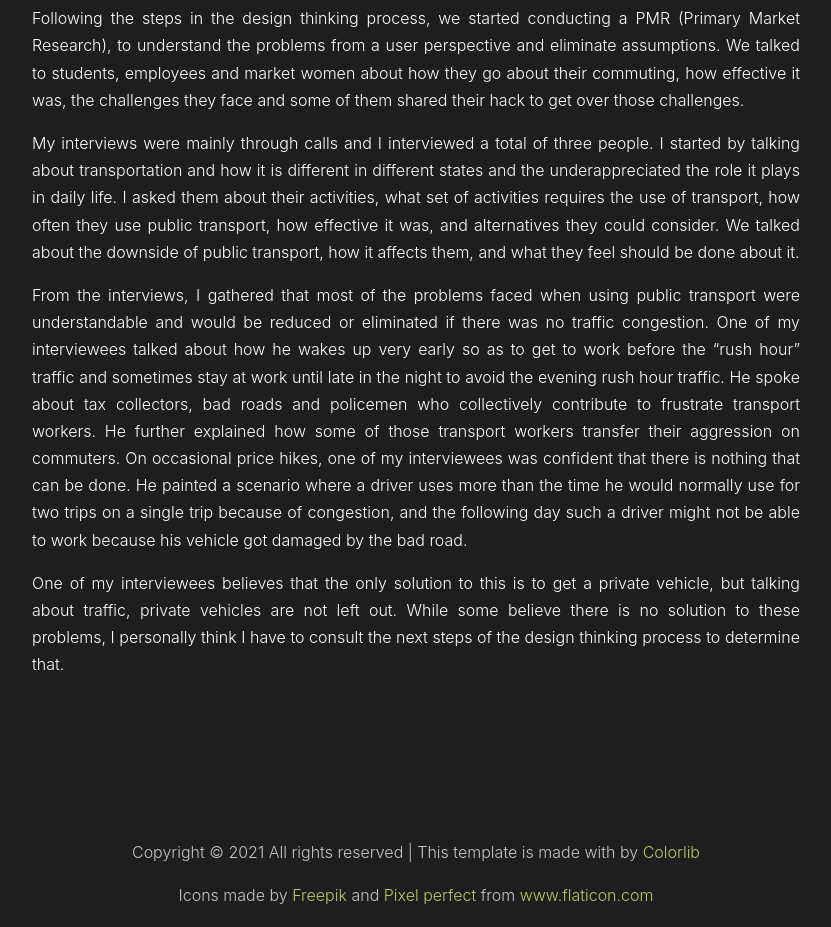
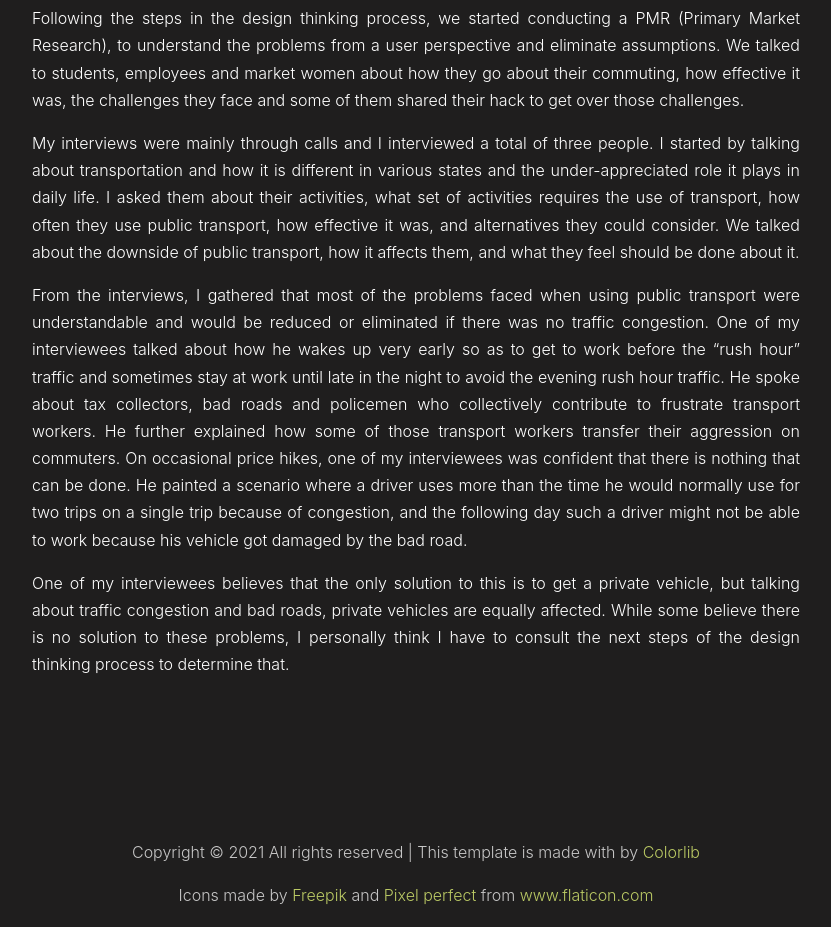
Before and after one commit to Yinkash100/yinkash_resume, a plain HTML site: page blog/city-transport-pmr.html in a window 1280 px wide. Shown: the part 1640-2567 px from the top of the page, without its empty margins (224-1055 px from the left). Drawn offline with nearby package versions, Linux system fonts and the light colour scheme; files whose address does not match are found by name.

Commit message:
Edited my PMR bloPMR blog

```diff
--- a/blog/city-transport-pmr.html
+++ b/blog/city-transport-pmr.html
@@ -1,14 +1,14 @@
 <!DOCTYPE html>
 <html lang="en">
   <head>
-    <title>Adeyinka Adebiyi - Fullstack Developer Resume</title>
+    <title>City Transport - A PMR on users of public transport in Nigeria</title>
     <meta charset="utf-8" />
     <meta
       name="viewport"
       content="width=device-width, initial-scale=1, shrink-to-fit=no"
     />
-    <meta name="description" content="Adebiyi Adeyinka (Yinkash yinkash1000@gmail.com) Resume. This website showcase my profile, portfolio and a link to contact me. A software engineer, frontend developer, FUTA student."/>
-    <meta name="keywords" content="Adeyinka Adebiyi, yinkash100@gmail.com, software engineer, FUTA, yinkash">
+    <meta name="description" content="A report of a learning project on design thinking. The aim of this report is to communicate the process and outcome of the processes and outcome of the define stage of the design thinking process"/>
+    <meta name="keywords" content="City Transport, Nigeria, IFA Innoate for Africa, Design Thinking, Design Process, PMR primary market research">
     <link rel="stylesheet" href="../css/animate.css" />
     <link rel="stylesheet" href="../css/flexslider.css" />
     <link rel="stylesheet" href="../css/bootstrap.css" />
@@ -112,13 +112,13 @@
         </div>
         <p>Following the steps in the design thinking process, we started conducting a PMR (Primary Market Research), to understand the problems from a user perspective and eliminate assumptions. We talked to students, employees and market women about how they go about their commuting, how effective it was, the challenges they face and some of them shared their hack to get over those challenges. </p>
         <p>
-          My interviews were mainly through calls and I interviewed a total of three people. I started by talking about transportation and how it is different in different states and the underappreciated the role it plays in daily life. I asked them about their activities, what set of activities requires the use of transport, how often they use public transport, how effective it was, and alternatives they could consider. We talked about the downside of public transport, how it affects them, and what they feel should be done about it.
+          My interviews were mainly through calls and I interviewed a total of three people. I started by talking about transportation and how it is different in various states and the under-appreciated role it plays in daily life. I asked them about their activities, what set of activities requires the use of transport, how often they use public transport, how effective it was, and alternatives they could consider. We talked about the downside of public transport, how it affects them, and what they feel should be done about it.
         </p>
         <p>
           From the interviews, I gathered that most of the problems faced when using public transport were understandable and would be reduced or eliminated if there was no traffic congestion. One of my interviewees talked about how he wakes up very early so as to get to work before the “rush hour” traffic and sometimes stay at work until late in the night to avoid the evening rush hour traffic. He spoke about tax collectors, bad roads and policemen who collectively contribute to frustrate transport workers. He further explained how some of those transport workers transfer their aggression on commuters. On occasional price hikes, one of my interviewees was confident that there is nothing that can be done. He painted a scenario where a driver uses more than the time he would normally use for two trips on a single trip because of congestion, and the following day such a driver might not be able to work because his vehicle got damaged by the bad road.
         </p>
         <p>
-          One of my interviewees believes that the only solution to this is to get a private vehicle, but talking about traffic, private vehicles are not left out. While some believe there is no solution to these problems, I personally think I have to consult the next steps of the design thinking process to determine that.
+          One of my interviewees believes that the only solution to this is to get a private vehicle, but talking about traffic congestion and bad roads, private vehicles are equally affected. While some believe there is no solution to these problems, I personally think I have to consult the next steps of the design thinking process to determine that.
         </p>
       </div>
     </div>
```
